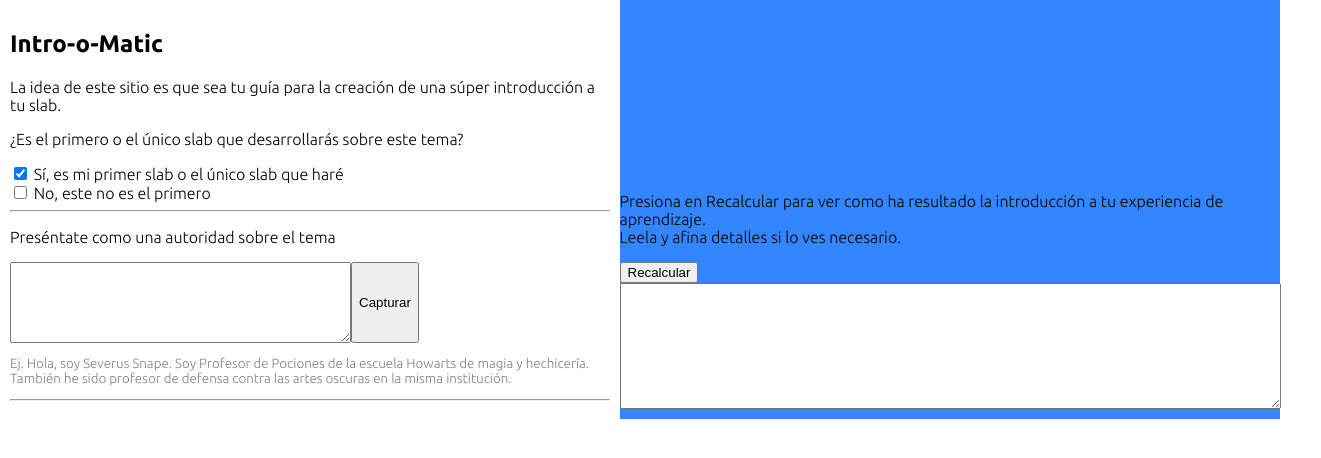
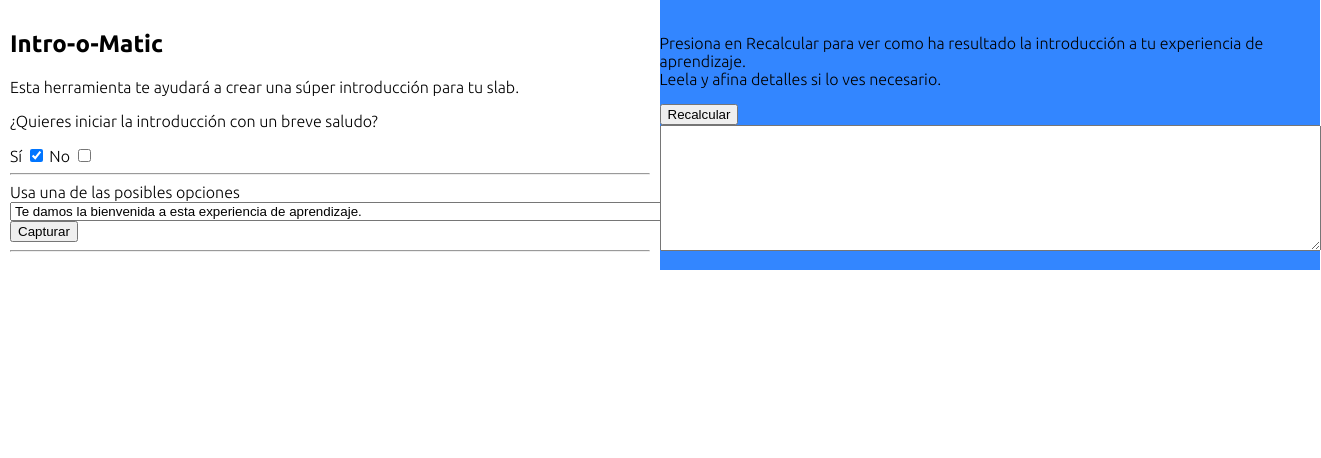
Before and after one commit to frankmireles/intro-o-matic, a plain HTML site: page index.html in a window 1280 px wide. Both pictures are taken after a click on the checkbox 20 px from the left and 173 px from the top of the page. Shown: the whole page, 1321 px wide, since content can reach past the window. Drawn offline with Linux system fonts and the light colour scheme.

Commit message:
changes for prototype 1.2

```diff
--- a/index.html
+++ b/index.html
@@ -9,14 +9,14 @@
     <link href="https://fonts.googleapis.com/css2?family=Ubuntu:wght@300&display=swap" rel="stylesheet">
     <title>Intro-o-Matic</title>
   </head>
-  <body style="display:flex;">
+  <body>
     <section name="left" class="panels">
       <header>
         <h1>Intro-o-Matic</h1>
-        <p>La idea de este sitio es que sea tu guía para la creación de una súper introducción a tu slab.</p>
+        <p>Esta herramienta te ayudará a crear una súper introducción para tu slab.</p>
       </header>
       <form>
-        <!-- q1 -->
+        <!--
         <p>¿Es el primero o el único slab que desarrollarás sobre este tema?</p>
         <div class="switch">
           <div>
@@ -34,24 +34,24 @@
             No, este no es el primero
           </div>
           <hr class="solid">
-        </div>
+        </div>q1 -->
 
-        <!-- q2 -->
+        <!-- q2
         <div id="q2" style="display:none;">
           <p>Preséntate como una autoridad sobre el tema</p>
           <div class="prompt">
             <textarea cols="40" rows="5" id="q2a"></textarea>  <!-- permitir texto multilinea-->
-            <button type="button" name="button" onclick="capture('q2a', 0, '', '.'); show('q5')">Capturar</button>
+            <!-- <button type="button" name="button" onclick="capture('q2a', 0, '', '.'); show('q5')">Capturar</button>
           </div>
           <p class="preview" id="q2p">Ej. Hola, soy Severus Snape. Soy Profesor
             de Pociones de la escuela Howarts de magia y hechicería. También he
             sido profesor de defensa contra las artes oscuras en la misma institución. </p>
           <hr class="solid">
-        </div>
+        </div> -->
 
         <!-- q3 -->
-        <div id="q3" style="display:none;">
-          <p>¿Quieres usar una introducción de etiqueta?</p>
+        <div id="q3">
+          <p>¿Quieres iniciar la introducción con un breve saludo?</p>
           <div class="switch">
             Sí
             <input type="checkbox" id="q3cbY" onclick="
@@ -71,30 +71,26 @@
         <div id="q4" style="display:none;">
           <label for="intros">Usa una de las posibles opciones</label>
           <select name="intros" id="q4a">
-            <option value="¡Estamos muy felices de que sigas con tu aprendizaje!">
-              ¡Estamos muy felices de que sigas con tu aprendizaje!</option>
-            <option value="El aprendizaje nunca se detiene.">El aprendizaje nunca se detiene.</option>
-            <option value="¡Sigamos adelante!">¡Sigamos adelante!</option>
-            <option value="¿Todo listo para continuar con tu aprendizaje? ¡Excelente!">
-              ¿Todo listo para continuar con tu aprendizaje? ¡Excelente!</option>
-            <option value="El aprendizaje es un proceso, y para continuar con tu
-            proceso de aprendizaje en este bloque aprenderemos conceptos y herramientas muy útiles.">
-            El aprendizaje es un proceso, y para continuar con tu proceso de aprendizaje en este bloque
-            aprenderemos conceptos y herramientas muy útiles.</option>
-            <option value="¡Sigamos avanzando!">¡Sigamos avanzando!</option>
-            <option value="¡Felicidades! Has llegado a una nueva experiencia de aprendizaje.
-            En este slabs descubrirás un tema que sabemos será de gran importancia para ti.">
-            ¡Felicidades! Has llegado a una nueva experiencia de aprendizaje. En este slabs
-            descubrirás un tema que sabemos será de gran importancia para ti.</option>
-            <option value="Muchas gracias por continuar con esta experiencia de aprendizaje.
-            Aprender algo nuevo es una gran aventura. Por eso nos alegra mucho que seas parte de este slab.">
-            Muchas gracias por continuar con esta experiencia de aprendizaje. Aprender algo nuevo es una gran aventura.
-            Por eso nos alegra mucho que seas parte de este slab.</option>
-            <option value="¡Te damos la bienvenida a esta experiencia de aprendizaje!">Te damos la bienvenida a esta experiencia de aprendizaje!</option>
-            <option value="¡Gracias por continuar con tu curso!. En este slab revisaremos ____TEMA GENERAL____
-            y contaremos con recursos que te ayudarán a entender mejor el tema.">
-            ¡Gracias por continuar con tu curso!. En este slab revisaremos ____TEMA GENERAL____
-            y contaremos con recursos que te ayudarán a entender mejor el tema.</option>
+            <option value="Te damos la bienvenida a esta experiencia de aprendizaje.">
+              Te damos la bienvenida a esta experiencia de aprendizaje.</option>
+            <option value="¡Estamos muy felices de que seas parte de esta experiencia de aprendizaje!">
+              ¡Estamos muy felices de que seas parte de esta experiencia de aprendizaje!</option>
+            <option value="¿Todo listo para iniciar esta experiencia de aprendizaje? ¡Excelente!">
+              ¿Todo listo para iniciar esta experiencia de aprendizaje? ¡Excelente!</option>
+            <option value="El aprendizaje es una aventura, por ello hemos preparado para ti una experiencia donde conocerás conceptos y herramientas muy útiles.">
+              El aprendizaje es una aventura, por ello hemos preparado para ti una experiencia donde conocerás conceptos y herramientas muy útiles.</option>
+            <option value="¡Felicidades! Has llegado a una nueva experiencia de aprendizaje.">
+              ¡Felicidades! Has llegado a una nueva experiencia de aprendizaje.</option>
+            <option value="En este slab descubrirás un tema que sabemos será de gran interés para ti.">
+              En este slab descubrirás un tema que sabemos será de gran interés para ti.</option>
+            <option value="Aprender algo nuevo es una gran aventura, por eso nos alegra mucho que seas parte de este slab.">
+              Aprender algo nuevo es una gran aventura, por eso nos alegra mucho que seas parte de este slab.</option>
+            <option value="¡Te damos la  bienvenida a esta experiencia de aprendizaje!">
+              ¡Te damos la  bienvenida a esta experiencia de aprendizaje!</option>
+            <option value="¡Gracias por ser parte de esta experiencia de aprendizaje!">
+              ¡Gracias por ser parte de esta experiencia de aprendizaje!</option>
+            <option value="Bienvenido, aprendedor(a). Nos alegra que estés aquí.">
+              Bienvenido, aprendedor(a). Nos alegra que estés aquí.</option>
           </select>
           <button type="button" name="button" onclick="capture('q4a', 0, '', ''); show('q5')">Capturar</button>
           <hr class="solid">
@@ -225,7 +221,7 @@
 
         <!-- q8 -->
         <div id="q8" style="display:none;">
-          <p>¿Quieres complementar añadiendo la utilidad de esto(s) aprendizajes?</p>
+          <p>¿Quieres complementar añadiendo los usos o beneficios de este aprendizaje?</p>
           <div class="switch">
             Sí
             <input type="checkbox" id="q8cbY" onclick="
@@ -243,7 +239,7 @@
 
         <!-- q9 : Beneficio-->
         <div id="q9" style="display:none;">
-          <p>Arma las utilidades de los aprendizajes<br>
+          <p>Usa la siguiente frase para explicar los usos o beneficios de este aprendizaje.<br>
           <div class="prompt">
             <select id="benefit1" name="benefits">
               <option value="Lo que ">Lo que </option>
@@ -303,10 +299,10 @@
             Esperamos que disfrutes de esta experiencia tanto como disfrutamos prepararla para ti.</option>
             <option value="¡Que disfrutes esta experiencia de aprendizaje!">
             ¡Que disfrutes esta experiencia de aprendizaje!</option>
-            <option value="En este slab hemos preparado todo para que aprendas lo más importante sobre estos temas. Comencemos.">
-              En este slab hemos preparado todo para que aprendas lo más importante sobre estos temas. Comencemos.</option>
-            <option value="Sabemos que suena complejo, pero ya verás lo interesante que resulta. Sigue con tu esfuerzo">
-            Sabemos que suena complejo, pero ya verás lo interesante que resulta. Sigue con tu esfuerzo</option>
+            <option value="En este slab hemos preparado todo para que aprendas lo más importante sobre este tema. Comencemos.">
+              En este slab hemos preparado todo para que aprendas lo más importante sobre este tema. Comencemos.</option>
+            <option value="Quizá sea algo nuevo en este momento pero ya verás lo interesante que resulta. Adelante y bienvenido.">
+              Quizá sea algo nuevo en este momento pero ya verás lo interesante que resulta. Adelante y bienvenido.</option>
           </select>
           <div class="prompt">
             <button type="button" name="button" onclick="capture('q11a', 4, '', ''); show('thanks')">Capturar</button>
--- a/sass/master.scss
+++ b/sass/master.scss
@@ -8,12 +8,15 @@
 @use 'pre-viewport';
 @use 'panels';
 
+html{
+  height:100%;
+  body{
+      display: flex;
+      font-family: $fuente-ubuntu;
+      margin: 0;
 
-body{
-    font-family: $fuente-ubuntu;
-    margin: 0;
-
-    pre {
-      font-family: $fuente-ubuntu;
+      pre {
+        font-family: $fuente-ubuntu;
+      }
     }
 }
--- a/sass/pre-viewport.scss
+++ b/sass/pre-viewport.scss
@@ -2,9 +2,13 @@
 
 .pre-viewport {
   display: flex;
-  align-items: flex-end;
+  align-items: center;
   justify-content: center;
   background-color: $blue;
-  width:50%;
+}
 
-}
+/*.final-touches {
+  display: flex;
+  align-items: center;
+  position: fixed;
+}*/
```
Also changed, not shown: css/master.css, 1 other file.
